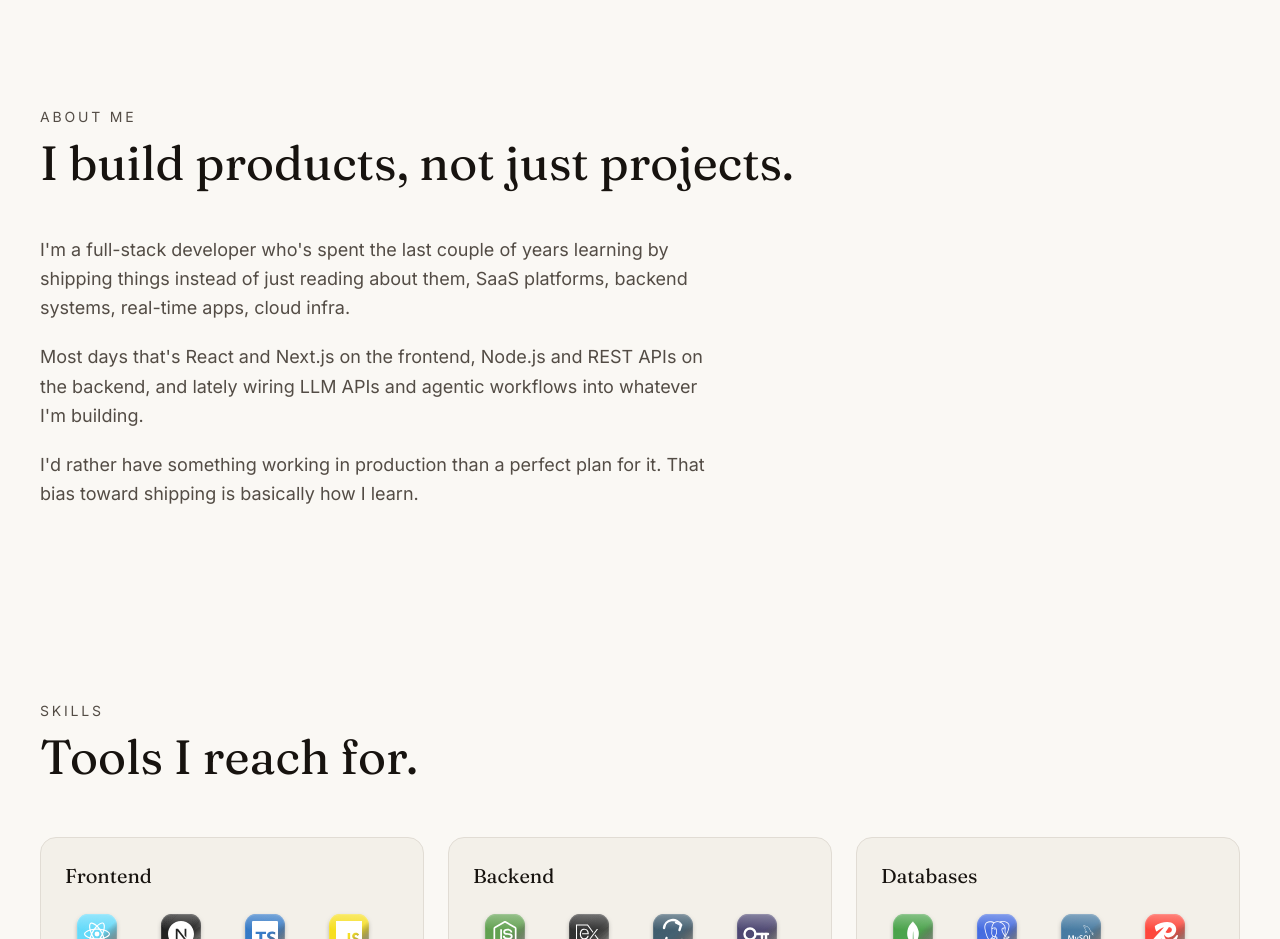
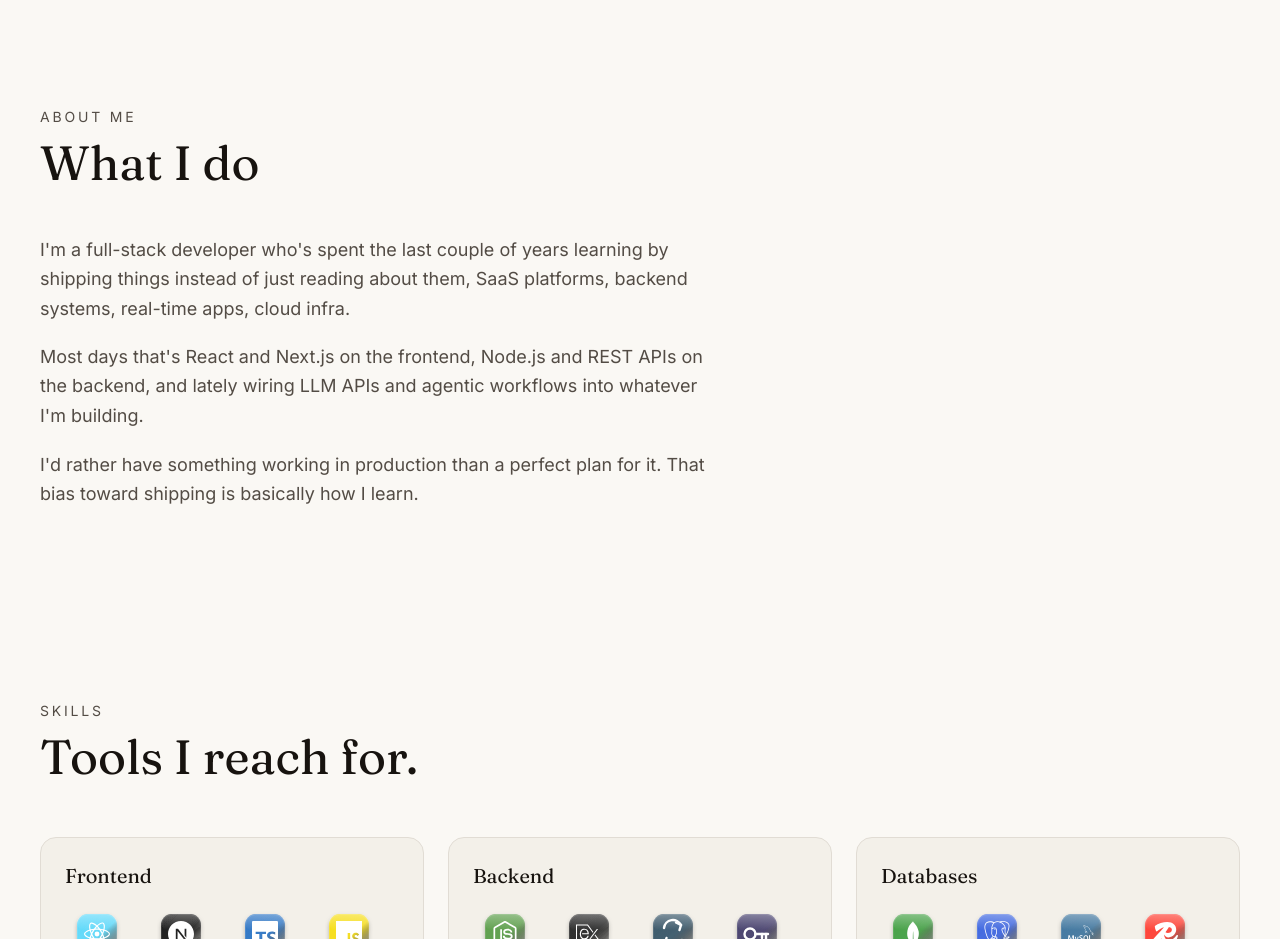
Before and after one commit to abhiii9vvv/Abhinav_Tiwary_Portfolio, a Next.js app: page / in a window 1280 px wide. Shown: the part 1060-1999 px from the top of the page. Built offline with nearby package versions, Linux system fonts and the light colour scheme.

Commit message:
feat: use TextReveal for About section paragraphs

```diff
--- a/components/sections/About.tsx
+++ b/components/sections/About.tsx
@@ -1,17 +1,15 @@
 import { profile } from "@/content/profile";
 import { Section } from "@/components/Section";
-import { Reveal } from "@/components/Reveal";
+import { TextReveal } from "@/components/TextReveal";
 
 export function About() {
   return (
-    <Section id="about" eyebrow="About Me" title="I build products, not just projects.">
-      <Reveal>
-        <div className="flex max-w-2xl flex-col gap-5 text-lg leading-relaxed text-ink-muted">
-          {profile.aboutParagraphs.map((paragraph) => (
-            <p key={paragraph}>{paragraph}</p>
-          ))}
-        </div>
-      </Reveal>
+    <Section id="about" eyebrow="About Me" title="What I do">
+      <TextReveal className="flex max-w-2xl flex-col gap-5 text-lg leading-relaxed text-ink-muted">
+        {profile.aboutParagraphs.map((paragraph) => (
+          <p key={paragraph}>{paragraph}</p>
+        ))}
+      </TextReveal>
     </Section>
   );
 }
```
